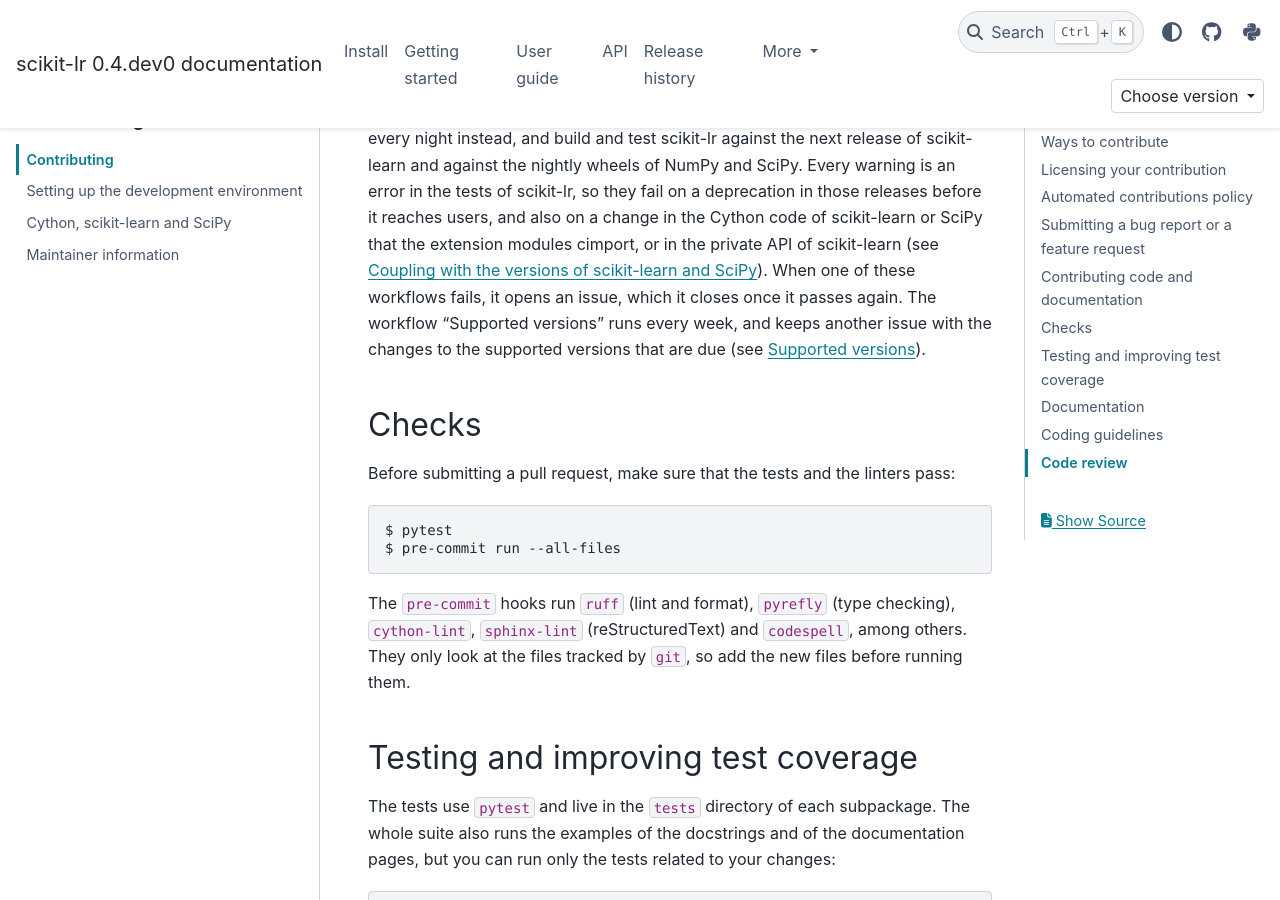
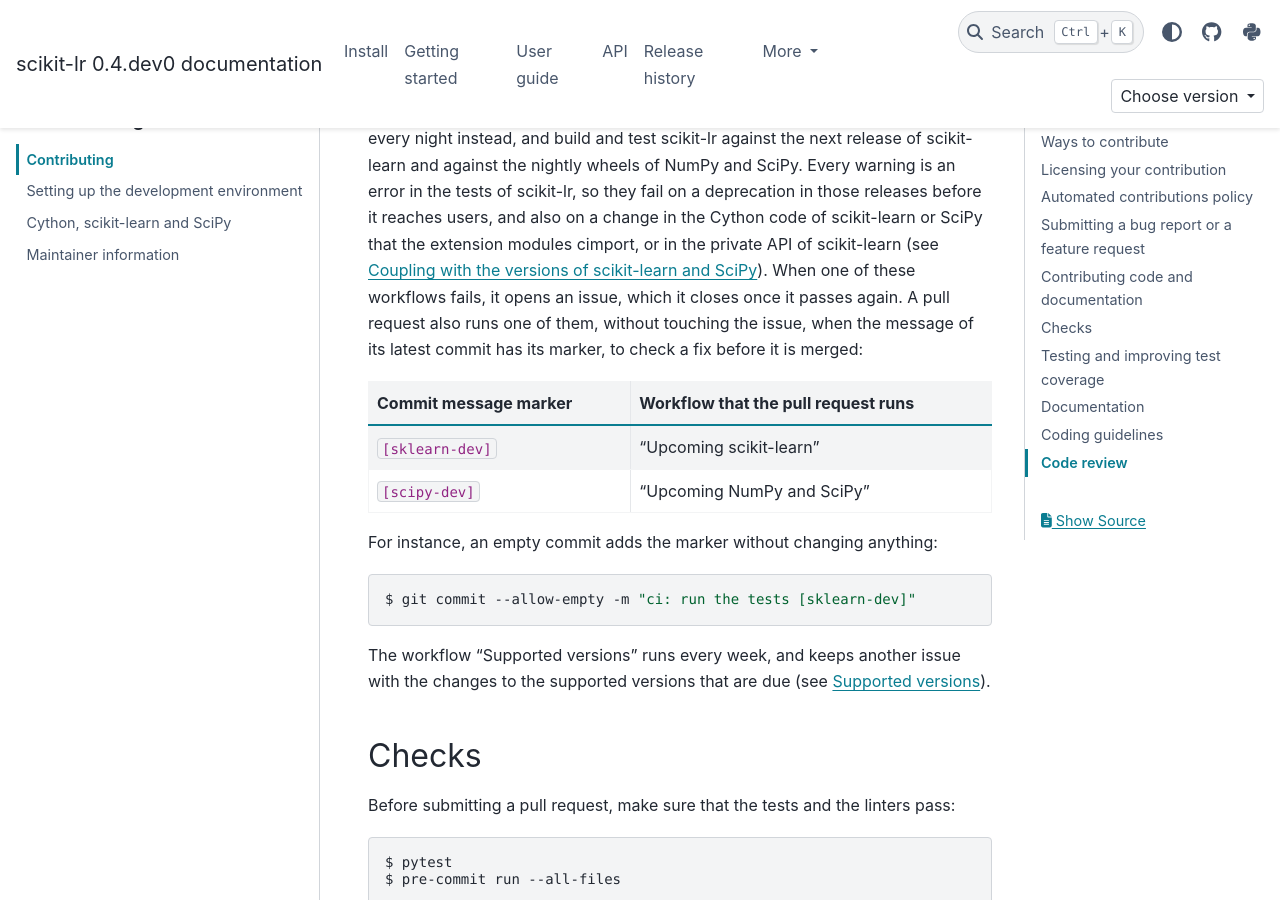
Before and after one commit to alfaro96/scikit-lr, a Sphinx documentation site: the page built from doc/developers/contributing.rst, in a window 1280 px wide and 900 px high, scrolled down 3629 px. Built offline with Sphinx 7.4.7 and the PyData theme 0.15.4, drawn with Linux system fonts in a browser that asks for light colours; pages that are not in the unit, such as notebooks, are missing from menus; the version number is read from the project's files by our own code.

Commit message:
ci: run the upcoming dependencies on pull requests with a commit marker (#111)
The workflows "Upcoming scikit-learn" and "Upcoming NumPy and SciPy" only ran on a schedule, by hand, and on the pull requests that change them, so a fix for one of their failures could only be checked against the upcoming releases after it was merged. As scikit-learn does with its commit message markers, a pull request now runs "Upcoming scikit-learn" when the message of its latest commit has the [sklearn-dev] marker, and "Upcoming NumPy and SciPy" when it has the [scipy-dev] marker. They still run on the pull requests that change their files, and only the scheduled and manual runs update their tracking issue, so testing a pull request never closes it.

A first job of each workflow decides whether to run the tests with build_tools/github/check_upcoming_trigger.sh, which reads the latest commit of the pull request and the files that it changes. The contributing guide lists the markers.

```diff
--- a/doc/developers/contributing.rst
+++ b/doc/developers/contributing.rst
@@ -185,9 +185,25 @@
 users, and also on a change in the Cython code of scikit-learn or SciPy that the
 extension modules cimport, or in the private API of scikit-learn (see
 :ref:`version_coupling`). When one of these workflows fails, it opens an issue,
-which it closes once it passes again. The workflow "Supported versions" runs every
-week, and keeps another issue with the changes to the supported versions that are
-due (see :ref:`supported_versions`).
+which it closes once it passes again. A pull request also runs one of them, without
+touching the issue, when the message of its latest commit has its marker, to check a
+fix before it is merged:
+
+====================== ==============================================================
+Commit message marker  Workflow that the pull request runs
+====================== ==============================================================
+``[sklearn-dev]``      "Upcoming scikit-learn"
+``[scipy-dev]``        "Upcoming NumPy and SciPy"
+====================== ==============================================================
+
+For instance, an empty commit adds the marker without changing anything:
+
+.. code-block:: console
+
+   $ git commit --allow-empty -m "ci: run the tests [sklearn-dev]"
+
+The workflow "Supported versions" runs every week, and keeps another issue with the
+changes to the supported versions that are due (see :ref:`supported_versions`).
 
 .. _checks:
 
```
Also changed, not shown: 3 other files.
